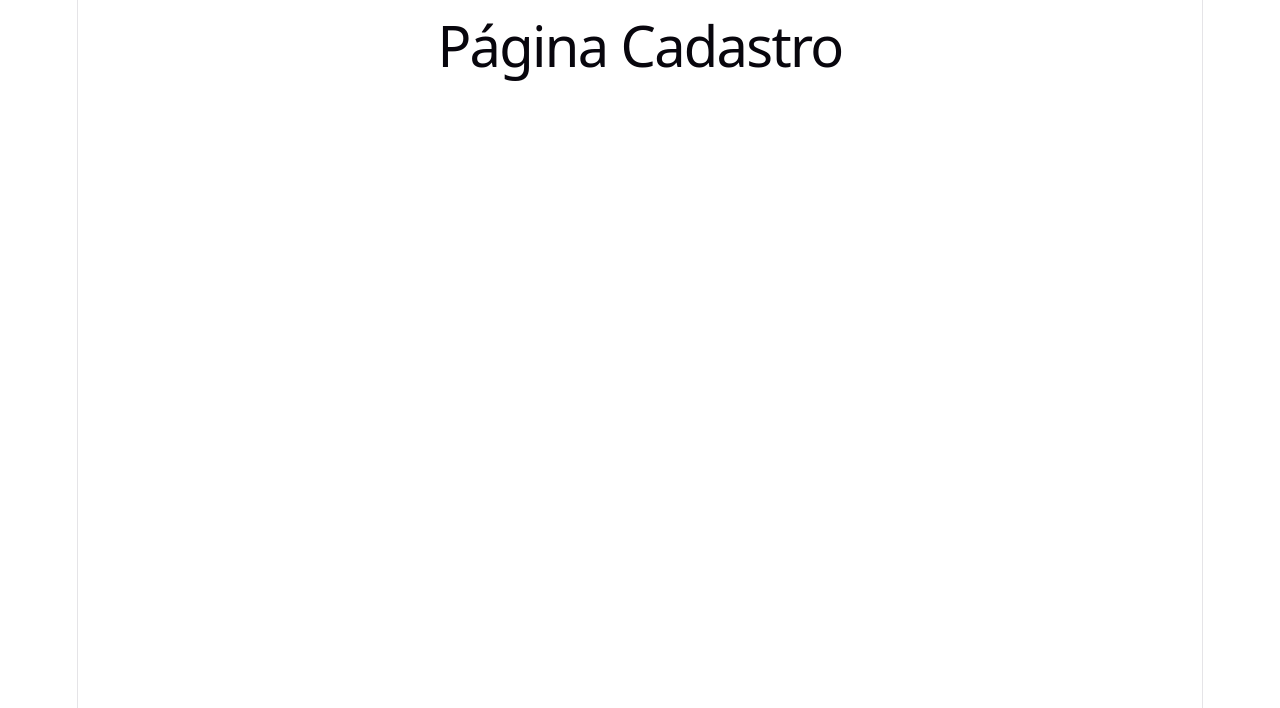
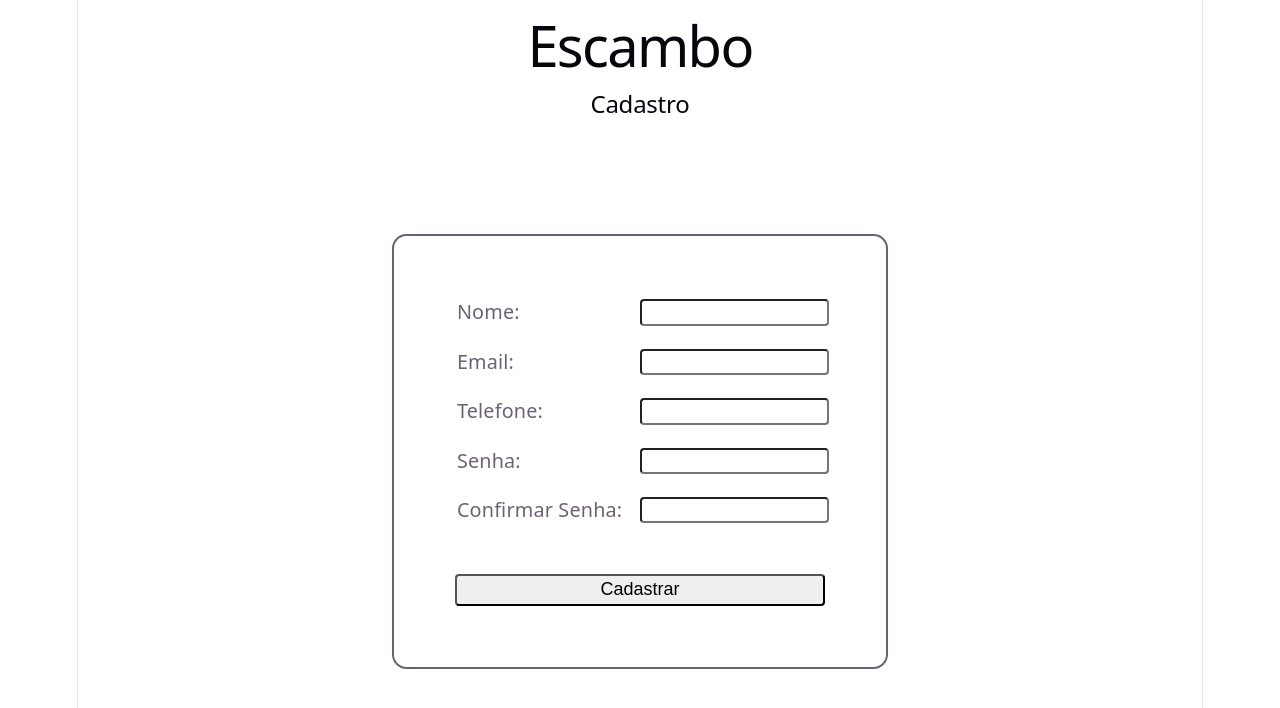
Before and after one commit to luciobrito/scambo, a React (Vite) app in the folder frontend/: page /cadastro in a window 1280 px wide. Shown: the top 708 px of the page. Built offline with nearby package versions, Linux system fonts and the light colour scheme.

Commit message:
Visual tela cadastro

```diff
--- /dev/null
+++ b/frontend/src/pages/Cadastro/Cadastro.module.css
@@ -0,0 +1,73 @@
+button {
+    font-size: 1rem;
+    max-width: 35rem;
+    max-height: 10rem;
+    padding: 0.2rem;
+    margin: 0.4rem;
+    padding-left: 1.2rem;
+    padding-right: 1.2rem;
+    border: 2x solid;
+    border-radius: 4px;
+}
+
+
+
+.divCustom {
+    display: grid;
+    place-items: center;
+    padding: 2rem;
+    gap: 1rem;
+}
+
+.divCustom div {
+    display: flex;
+    place-items: center;
+}
+
+
+.formCustom {
+    max-width: fit-content;
+    padding: 3rem;
+    padding-top: 3rem;
+    padding-bottom: 3rem;
+    margin: 4rem;
+    margin-top: 4rem;
+    vertical-align: middle;
+    border: 2px solid;
+    border-radius: 0.8rem;
+    font-size: 1.1rem;
+    display: grid;
+    grid-template-columns: max-content 1fr;
+    justify-content: center;
+    align-items: center;
+    gap: 0.3rem;
+}
+
+.formCustom div {
+    padding: 0.3rem;
+}
+
+.formCustom label {
+    padding: 0.5rem;
+    text-align: left;
+}
+
+.formCustom input {
+    padding: 0.2rem;
+    margin: 0.2rem;
+    border-radius: 4px;
+}
+
+.formCustom button {
+    font-size: 1rem;
+    max-width: 35rem;
+    max-height: 10rem;
+    padding: 0.2rem;
+    margin: 0.4rem;
+    margin-top: 2rem;
+    padding-left: 1.2rem;
+    padding-right: 1.2rem;
+    border: 2x solid;
+    border-radius: 4px;
+    grid-column: span 2;
+}
--- a/frontend/src/pages/Cadastro/Cadastro.tsx
+++ b/frontend/src/pages/Cadastro/Cadastro.tsx
@@ -1,5 +1,27 @@
+import styles from "./Cadastro.module.css";
 export default function Cadastro(){
     return <>
-    <h1>Página Cadastro</h1>
+    <h1>Escambo</h1>
+    <h2>Cadastro</h2>
+    <div className = {styles.divCustom}>
+        <form className={styles.formCustom}>
+            <label htmlFor="inputNome">Nome:</label>
+            <input id="inputNome" type="text" />
+
+            <label htmlFor="inputEmail">Email:</label>
+            <input id="inputEmail" type="email" />
+
+            <label htmlFor="inputTelefone">Telefone:</label>
+            <input id="inputTelefone" type="text" />
+
+            <label htmlFor="inputSenha">Senha:</label>
+            <input id="inputSenha" type="password" />
+
+            <label htmlFor="inputConfirmarSenha">Confirmar Senha:</label>
+            <input id="inputConfirmarSenha" type="password" />
+
+            <button id="btnCadastrar" >Cadastrar</button>
+        </form>
+    </div>
     </>
 }
```
